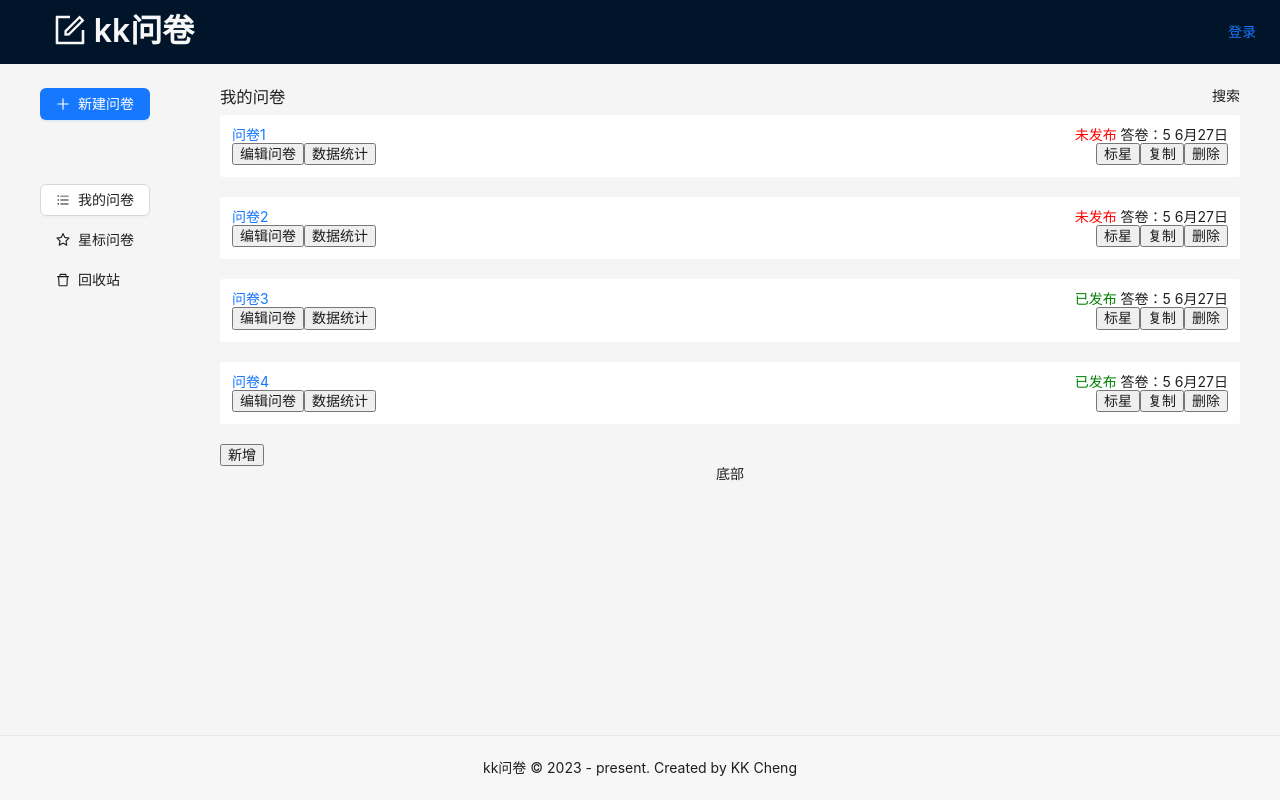
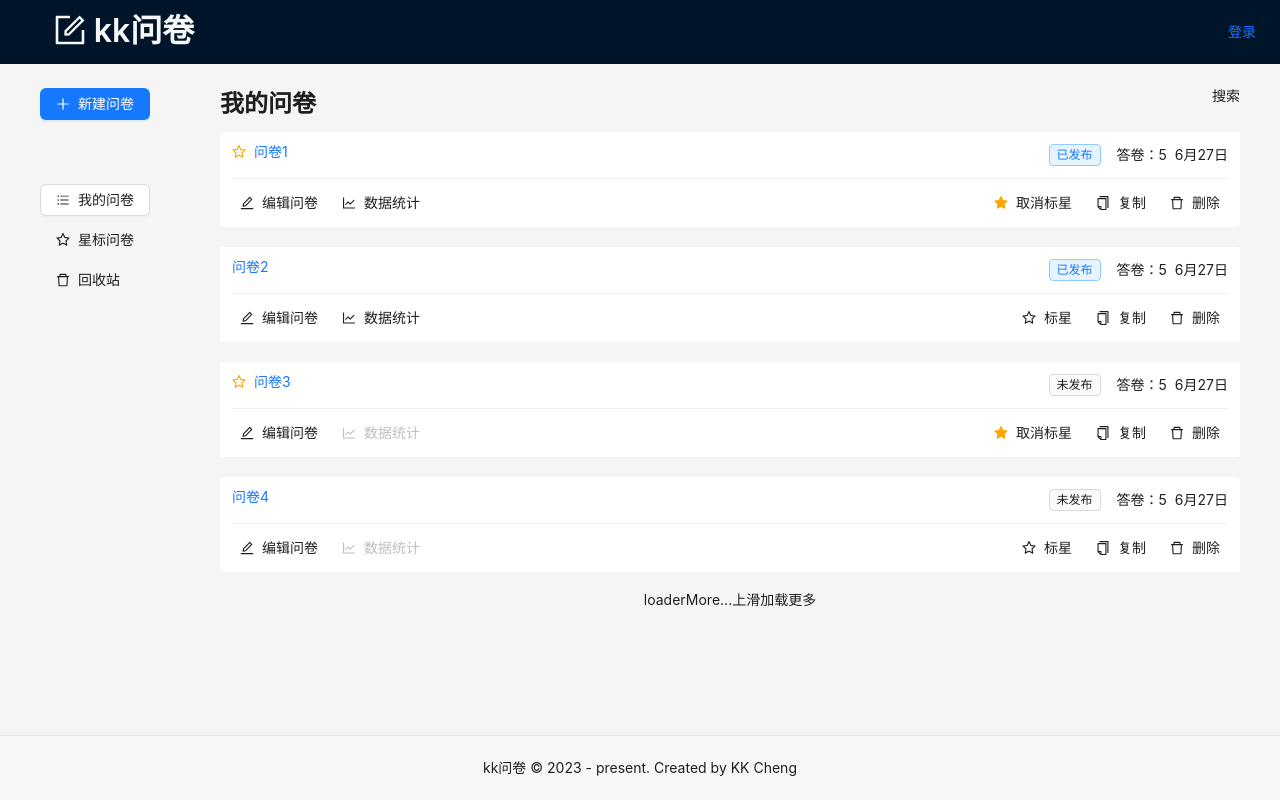
Before and after one commit to Shadows-kk/kk-question, a React (Create React App) app: page /manage/list in a window 1280 px wide. Built offline with nearby package versions, Linux system fonts and the light colour scheme; the HTML template or start-up script is replaced by a standard one.

Commit message:
feat: 重构我的问卷

```diff
--- a/src/components/QuestionCard.module.scss
+++ b/src/components/QuestionCard.module.scss
@@ -26,5 +26,9 @@
   .right{
     flex:1;
     text-align: right;
+    .button{
+    color: #eee;
+
+    }
   }
 }
--- a/src/components/QuestionCard.tsx
+++ b/src/components/QuestionCard.tsx
@@ -1,8 +1,18 @@
 import React, { FC } from 'react'
 import styles from './QuestionCard.module.scss'
-import classnames from 'classnames'
-import { spawn } from 'child_process'
+import { Link } from 'react-router-dom'
+import { Button, Space, Tag, Divider, Popconfirm, Modal } from 'antd'
+import {
+  EditOutlined,
+  LineChartOutlined,
+  StarFilled,
+  StarOutlined,
+  CopyOutlined,
+  DeleteOutlined,
+  ExclamationCircleFilled,
+} from '@ant-design/icons'
 
+const { confirm } = Modal
 type propsType = {
   _id: string
   title: string
@@ -12,38 +22,82 @@ type propsType = {
   createdAt: string
 }
 const QuestionCard: FC<propsType> = props => {
-  const { _id, title, isPublished, answerCount, createdAt } = props
-  const published = styles.published
-  const itemClassName = classnames({
-    [published]: isPublished,
-  })
+  const { _id, title, isPublished, isStar, answerCount, createdAt } = props
+  const duplicate = () => {
+    alert('copy')
+  }
+  const del = () => {
+    confirm({
+      title: '注意',
+      content: '确定要删除此问卷吗？',
+      icon: <ExclamationCircleFilled />,
+      okText: '确定',
+      okType: 'danger',
+      cancelText: '取消',
+      onOk() {
+        console.log('OK')
+      },
+      onCancel() {
+        console.log('Cancel')
+      },
+    })
+  }
   return (
     <div className={styles.container}>
       <div className={styles.title}>
         <div className={styles.left}>
-          <a href="#">{title}</a>
+          <Link to={isPublished ? `/question/statistic/${_id}` : `/question/edit/${_id}`}>
+            <Space>
+              {isStar && <StarOutlined style={{ color: 'orange' }}></StarOutlined>}
+              {title}
+            </Space>
+          </Link>
         </div>
         <div className={styles.right}>
-          {isPublished ? (
-            <span style={{ color: 'green' }}>已发布</span>
-          ) : (
-            <span style={{ color: 'red' }}>未发布</span>
-          )}
-          &nbsp;
-          <span>答卷：{answerCount}</span>
-          &nbsp;
-          <span>{createdAt}</span>
+          <Space>
+            {isPublished ? <Tag color="processing">已发布</Tag> : <Tag>未发布</Tag>}
+            <span>答卷：{answerCount}</span>
+            <span>{createdAt}</span>
+          </Space>
         </div>
       </div>
+      <Divider style={{ margin: '12px 0' }} />
       <div className={styles['bottom-container']}>
         <div className={styles.left}>
-          <button>编辑问卷</button>
-          <button>数据统计</button>
+          <Space>
+            <Button type="text" size="small" icon={<EditOutlined />}>
+              编辑问卷
+            </Button>
+            <Button type="text" size="small" icon={<LineChartOutlined />} disabled={!isPublished}>
+              数据统计
+            </Button>
+          </Space>
         </div>
         <div className={styles.right}>
-          <button>标星</button>
-          <button>复制</button>
-          <button>删除</button>
+          <Space>
+            <Button
+              type="text"
+              size="small"
+              icon={isStar ? <StarFilled style={{ color: 'orange' }} /> : <StarOutlined />}
+            >
+              {isStar ? '取消标星' : '标星'}
+            </Button>
+            <Popconfirm
+              placement="top"
+              title="确定要复制问卷吗"
+              onConfirm={duplicate}
+              okText="确定"
+              cancelText="取消"
+            >
+              <Button type="text" size="small" icon={<CopyOutlined />}>
+                复制
+              </Button>
+            </Popconfirm>
+
+            <Button type="text" size="small" icon={<DeleteOutlined />} onClick={del}>
+              删除
+            </Button>
+          </Space>
         </div>
       </div>
     </div>
--- a/src/pages/manage/List.tsx
+++ b/src/pages/manage/List.tsx
@@ -1,22 +1,23 @@
 import React, { FC, useState } from 'react'
 import QuestionCard from '../../components/QuestionCard'
-import styles from './List.module.scss'
-import { produce } from 'immer'
+import styles from './common.module.scss'
 import { useTitle } from 'ahooks'
+import { Typography } from 'antd'
 
+const { Title } = Typography
 const rowQuestionList = [
   {
     _id: 'q1',
     title: '问卷1',
-    isPublished: false,
-    isStar: false,
+    isPublished: true,
+    isStar: true,
     answerCount: 5,
     createdAt: '6月27日',
   },
   {
     _id: 'q2',
     title: '问卷2',
-    isPublished: false,
+    isPublished: true,
     isStar: false,
     answerCount: 5,
     createdAt: '6月27日',
@@ -24,15 +25,15 @@ const rowQuestionList = [
   {
     _id: 'q3',
     title: '问卷3',
-    isPublished: true,
-    isStar: false,
+    isPublished: false,
+    isStar: true,
     answerCount: 5,
     createdAt: '6月27日',
   },
   {
     _id: 'q4',
     title: '问卷4',
-    isPublished: true,
+    isPublished: false,
     isStar: false,
     answerCount: 5,
     createdAt: '6月27日',
@@ -43,38 +44,24 @@ const List: FC = () => {
   useTitle('kk问卷-我的问卷')
   // 问卷列表数
   const [questionList, setQuestionList] = useState(rowQuestionList)
-  const add = () => {
-    const r = Math.random().toString().slice(2, 5)
-
-    setQuestionList(
-      produce(draft => {
-        // draft.push({
-        //   _id: 'q' + r,
-        //   title: '问卷' + r,
-        //   isPublished: false,
-        // })
-      })
-    )
-  }
 
   return (
     <>
       <div className={styles.header}>
         <div className={styles.left}>
-          <h3>我的问卷</h3>
+          <Title level={3}>我的问卷</Title>
         </div>
         <div className={styles.right}>搜索</div>
       </div>
       <div className={styles.center}>
-        <div>
-          {questionList.map(item => {
-            const { _id, title, isPublished, isStar, answerCount, createdAt } = item
+        {/* 问卷列表 */}
+        {questionList.length > 0 &&
+          questionList.map(item => {
+            const { _id } = item
             return <QuestionCard key={_id} {...item}></QuestionCard>
           })}
-        </div>
-        <button onClick={add}>新增</button>
       </div>
-      <div className={styles.bottom}>底部</div>
+      <div className={styles.bottom}>loaderMore...上滑加载更多</div>
     </>
   )
 }
--- a/src/pages/manage/Star.tsx
+++ b/src/pages/manage/Star.tsx
@@ -1,4 +1,28 @@
 import React, { FC } from 'react'
+import QuestionCard from '../../components/QuestionCard'
+import styles from './common.module.scss'
+import { useTitle } from 'ahooks'
+import { Typography } from 'antd'
+
+const { Title } = Typography
+const rowQuestionList = [
+  {
+    _id: 'q1',
+    title: '问卷1',
+    isPublished: true,
+    isStar: true,
+    answerCount: 5,
+    createdAt: '6月27日',
+  },
+  {
+    _id: 'q3',
+    title: '问卷3',
+    isPublished: false,
+    isStar: true,
+    answerCount: 5,
+    createdAt: '6月27日',
+  },
+]
 
 const Star: FC = () => {
   return (
```
Also changed, not shown: src/pages/manage/common.module.scss (renamed from src/pages/manage/List.module.scss).
